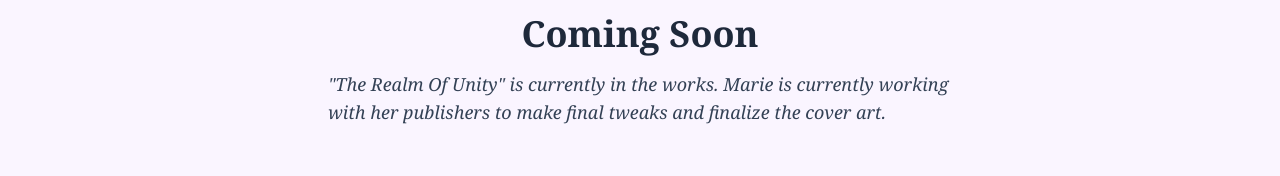
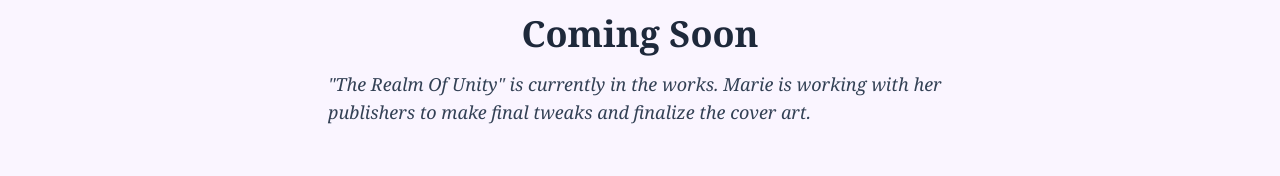
Before and after one commit to keanedwards1/marie, a Next.js app: page /coming-soon in a window 1280 px wide. Shown: the part 122-298 px from the top of the page. Built offline with nearby package versions, Linux system fonts and the light colour scheme; a web font is replaced by a local one.

Commit message:
minor changes

```diff
--- a/src/components/RightImage.tsx
+++ b/src/components/RightImage.tsx
@@ -54,7 +54,7 @@ const RightImage: React.FC = () => {
         <div className="flex items-center justify-center z-10 absolute md:justify-center lg:flex-row flex-col mt-8 w-full space-x-4 gap-6">
           <ComicButton
             label="Coming Soon"
-            onClick={() => router.push("/purchase")}
+            onClick={() => router.push("/coming-soon")}
           />
           <ComicButton
             label="⛰️ See Landscapes →"
--- a/src/pages/coming-soon.tsx
+++ b/src/pages/coming-soon.tsx
@@ -18,7 +18,7 @@ export default function ComingSoonPage() {
                     Coming Soon
                 </h1>
                 <p className="mt-4 text-lg font-serif lg:w-1/2 md:w-1/3 text-slate-700 italic">
-                    &quot;The Realm Of Unity&quot; is currently in the works. Marie is currently working with her publishers to make final tweaks and finalize the cover art.
+                    &quot;The Realm Of Unity&quot; is currently in the works. Marie is working with her publishers to make final tweaks and finalize the cover art.
                 </p>
                 <p className="mt-2 -mb-20 text-lg text-slate-700 font-serif">
 
```
Also changed, not shown: public/book.png.
